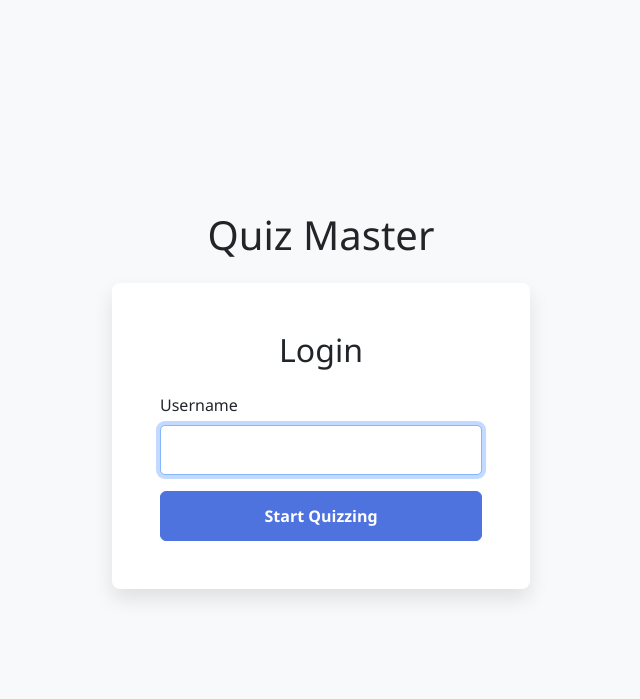
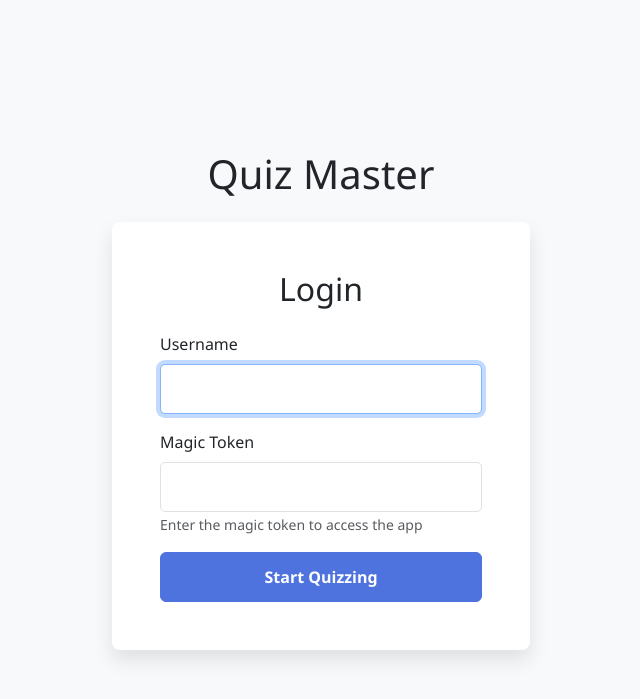
Before and after one commit to pranavmyname/quizz_master, a Flask app: page /login in a window 1280 px wide. Shown: the top 699 px of the page, without its empty margins (319-959 px from the left). Run offline with Flask 3, Linux system fonts and the light colour scheme.

Commit message:
magic token

```diff
--- a/app.py
+++ b/app.py
@@ -49,6 +49,12 @@ def index():
 def login():
     if request.method == 'POST':
         username = request.form['username']
+        token = request.form.get('token', '')
+
+        # Verify the magic token
+        if token != "324Skjssdj$$$//sd":
+            return render_template('login.html', error="Invalid magic token. Access denied.")
+
         session['username'] = username
         return redirect(url_for('index'))
     return render_template('login.html')
@@ -110,4 +116,4 @@ def score():
     return jsonify({'error': 'User not logged in'}), 400
 
 if __name__ == '__main__':
-    app.run(debug=True, host='0.0.0.0')
+    app.run(debug=True, host='0.0.0.0', port = 5001)
--- a/templates/login.html
+++ b/templates/login.html
@@ -35,6 +35,9 @@
             padding: 0.75rem 1rem;
             border-radius: 5px;
         }
+        .alert {
+            border-radius: 5px;
+        }
     </style>
 </head>
 <body>
@@ -43,10 +46,20 @@
         <div class="card">
             <div class="card-body p-5">
                 <h2 class="card-title text-center mb-4">Login</h2>
+                {% if error %}
+                <div class="alert alert-danger" role="alert">
+                    {{ error }}
+                </div>
+                {% endif %}
                 <form action="/login" method="post">
                     <div class="mb-3">
                         <label for="username" class="form-label">Username</label>
                         <input type="text" class="form-control" id="username" name="username" required autofocus>
+                    </div>
+                    <div class="mb-3">
+                        <label for="token" class="form-label">Magic Token</label>
+                        <input type="password" class="form-control" id="token" name="token" required>
+                        <small class="form-text text-muted">Enter the magic token to access the app</small>
                     </div>
                     <button type="submit" class="btn btn-primary w-100">Start Quizzing</button>
                 </form>
```
